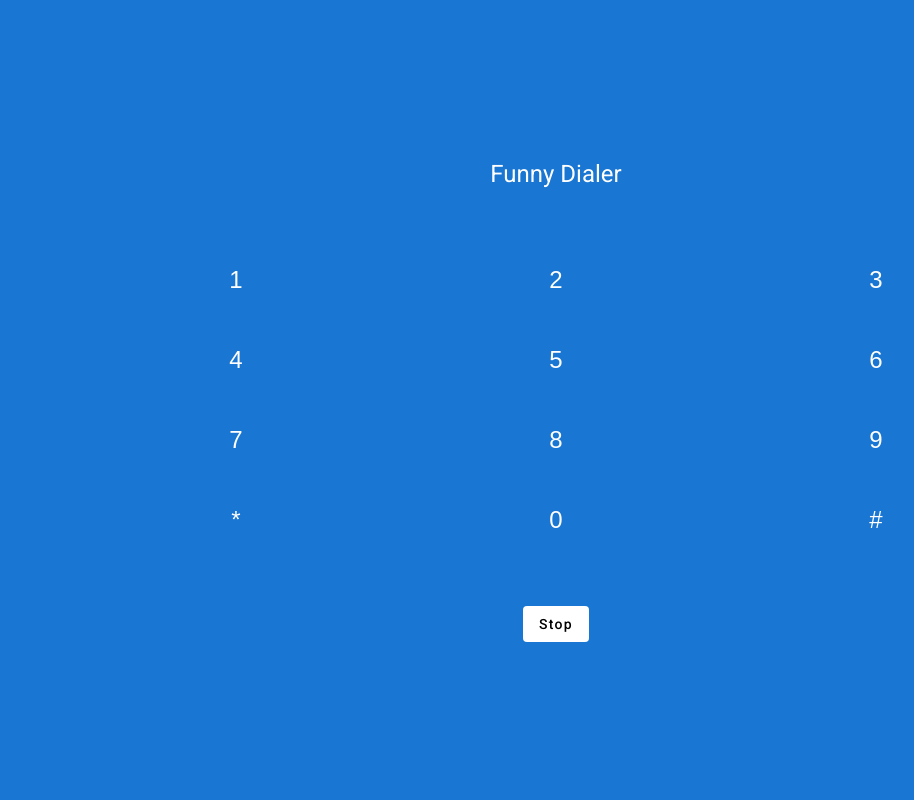
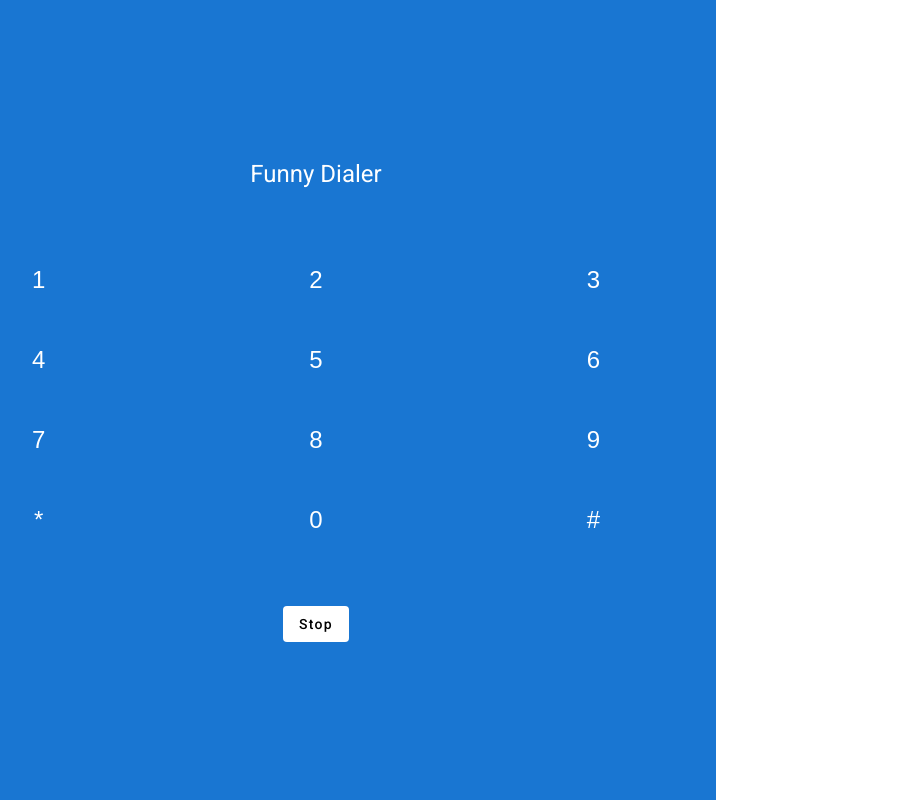
Before and after one commit to Dileep3605/FunnyTone, an Angular app: page /dialer in a window 1280 px wide. Shown: the whole page, without its empty margins (84-998 px from the left). Built offline with nearby package versions, Linux system fonts and the light colour scheme.

Commit message:
Disabled orientation

```diff
--- a/src/styles.scss
+++ b/src/styles.scss
@@ -1,4 +1,20 @@
 /* You can add global styles to this file, and also import other style files */
 
-html, body { height: 100%; }
-body { margin: 0; font-family: Roboto, "Helvetica Neue", sans-serif; }
+html,
+body {
+  height: 100%;
+}
+body {
+  margin: 0;
+  font-family: Roboto, "Helvetica Neue", sans-serif;
+}
+@media (orientation: landscape) {
+  body {
+    transform: rotate(0deg);
+    transform-origin: center;
+    width: 100vh;
+    height: 100vw;
+    overflow: hidden;
+    position: fixed;
+  }
+}
```
